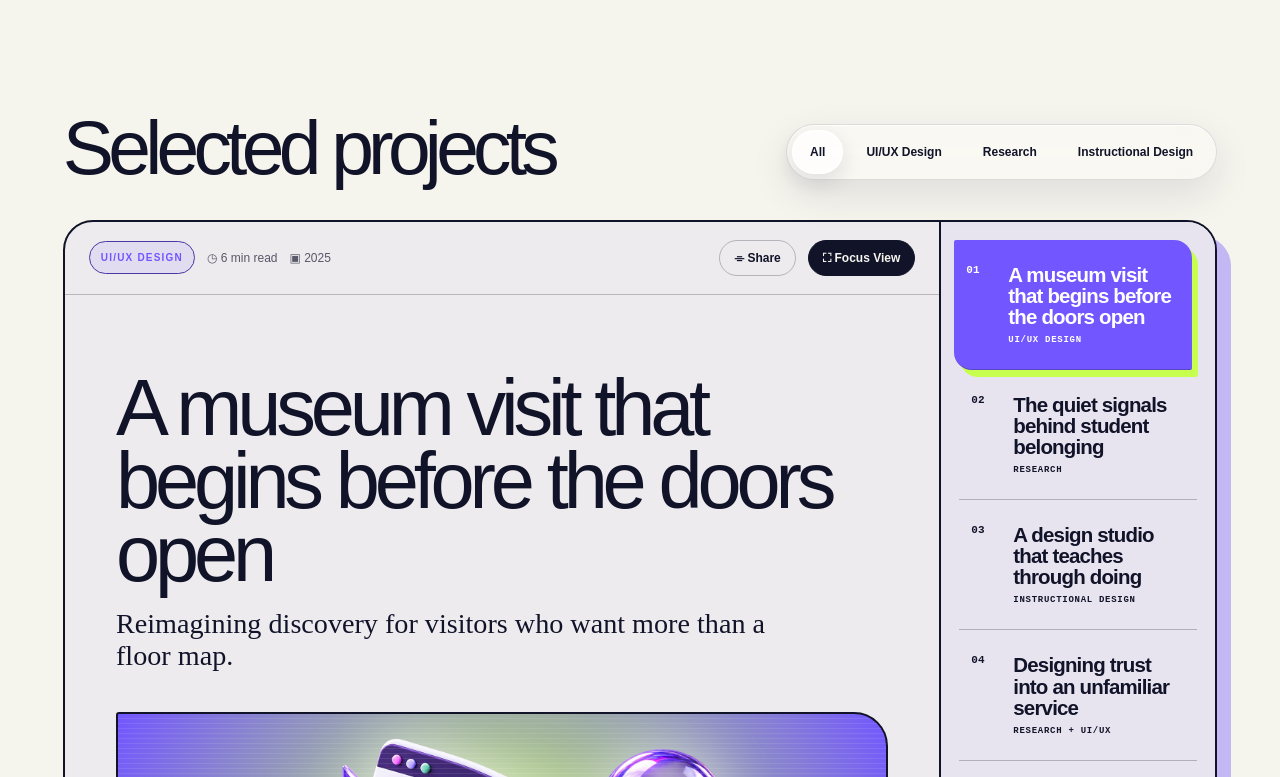
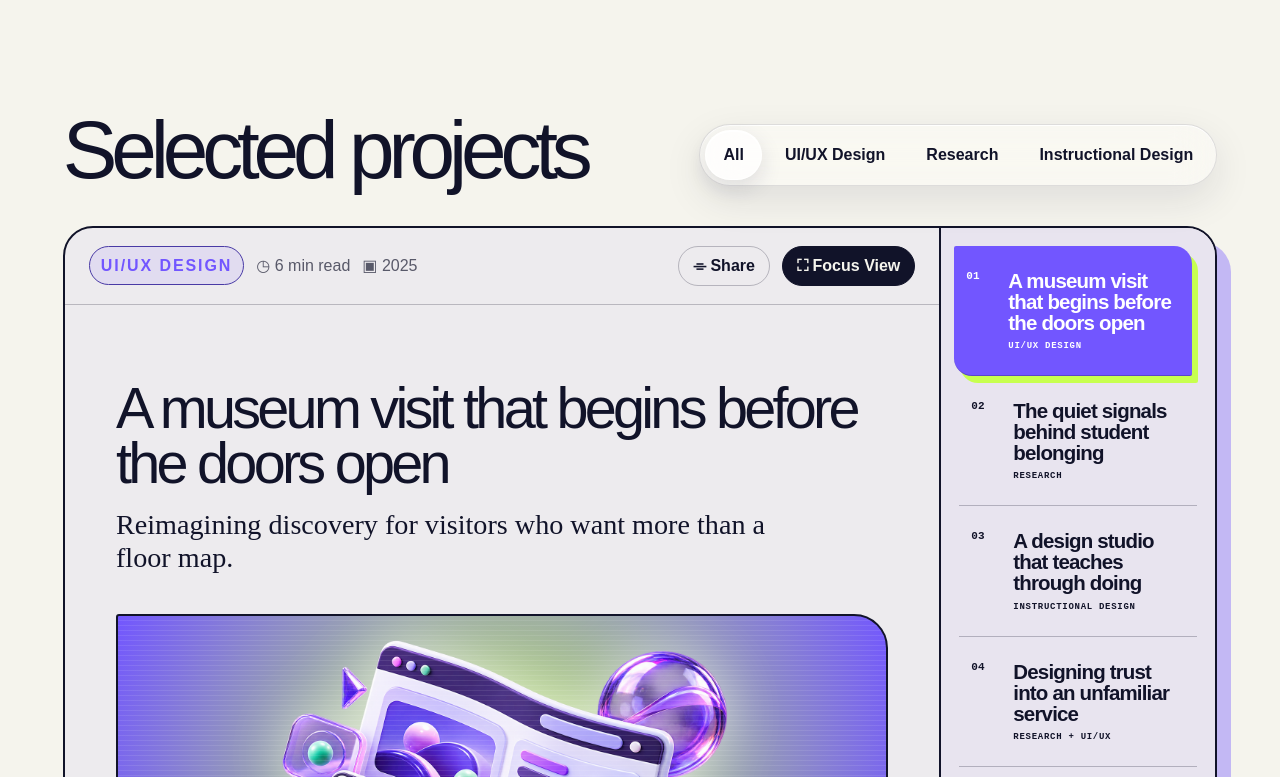
Before and after one commit to Jullyfish8/Portfolio-Website, a Next.js app: page / in a window 1280 px wide. Shown: the part 823-1600 px from the top of the page. Built offline with nearby package versions, Linux system fonts and the light colour scheme.

Commit message:
Refine portfolio typography hierarchy

```diff
--- a/app/globals.css
+++ b/app/globals.css
@@ -153,3 +153,11 @@
 .project-console.focus-view{grid-template-columns:1fr}
 .project-console.focus-view .project-selector{display:none}
 @media(max-width:800px){.case-pane{border-right:0}.case-toolbar{align-items:flex-start;padding:14px;gap:10px}.reader-facts{gap:7px;flex-wrap:wrap}.reader-facts>span:not(.reader-badge){font-size:10px}.reader-actions{gap:6px}.reader-actions button{padding:8px 10px;font-size:10px}.reader-actions button:first-child{display:none}}
+
+/* Portfolio type hierarchy: section first, article second, one shared text size. */
+.projects-section{--portfolio-text:16px}
+.section-heading h2{font-size:clamp(52px,6.4vw,84px);line-height:.88}
+.case-reader h3{font-size:clamp(36px,4.5vw,64px);line-height:.96}
+.case-copy>p:not(.copy-label),.copy-label,.case-meta p,.case-meta strong,.reader-facts>span:not(.reader-badge),.reader-badge,.reader-actions button,.project-filters button{font-size:var(--portfolio-text);font-family:Arial,Helvetica,sans-serif}
+.copy-label,.case-meta p,.reader-badge{line-height:1.35}
+@media(max-width:800px){.section-heading h2{font-size:clamp(44px,14vw,64px)}.case-reader h3{font-size:clamp(34px,10vw,50px)}.projects-section{--portfolio-text:14px}}
```
